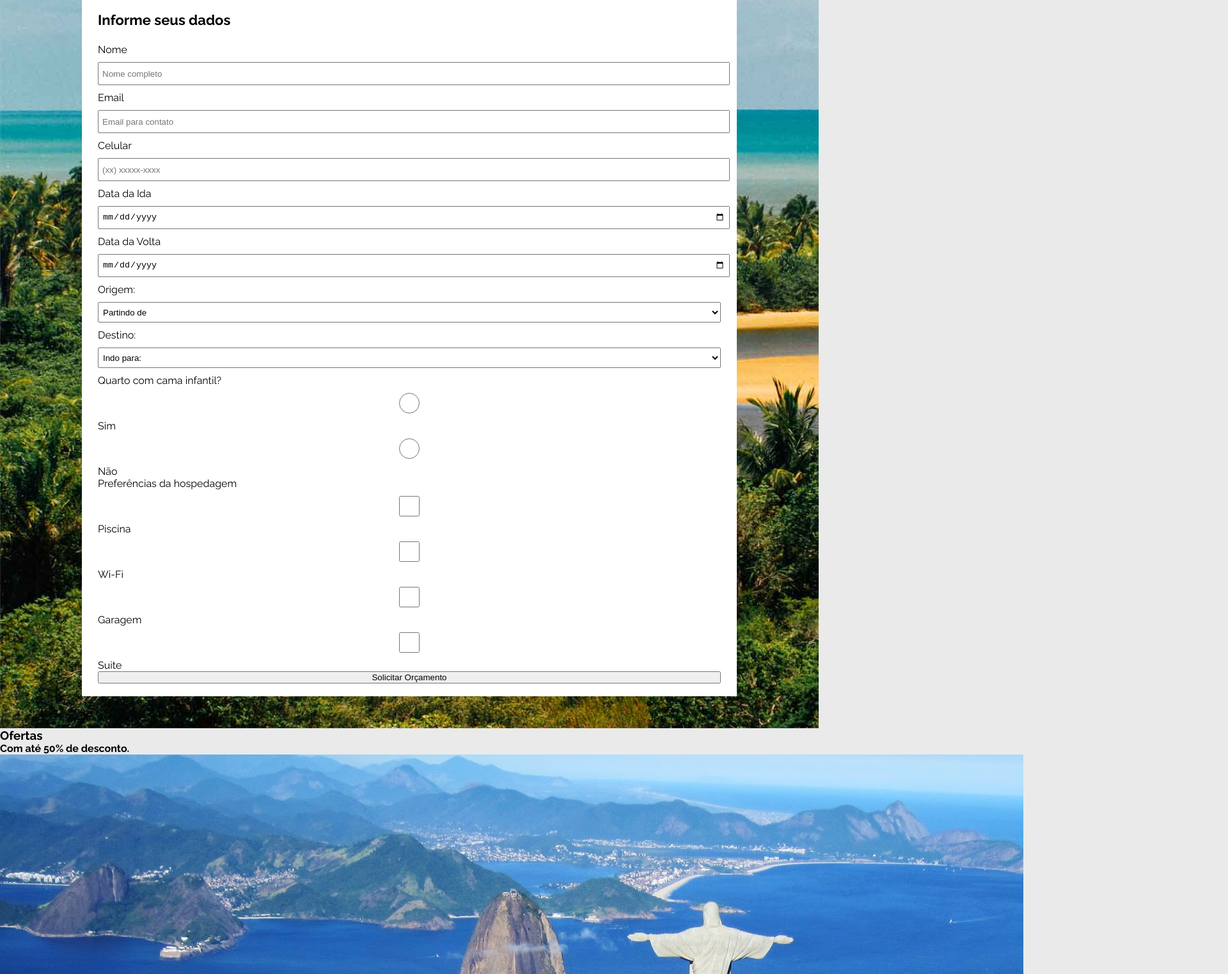
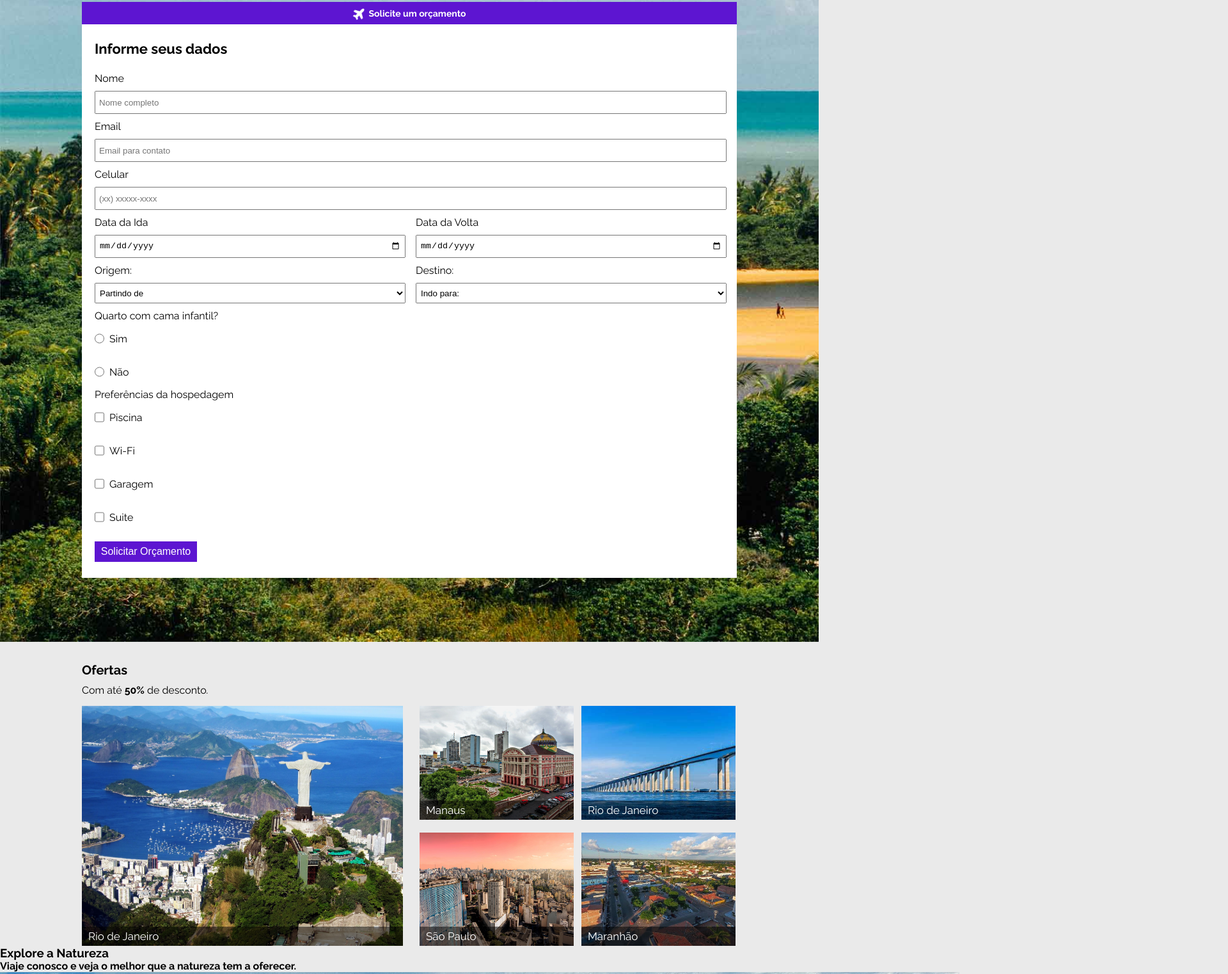
Before and after one commit to RogerioCarvalhaes/Projeto_DevMedia_AgenciaDeViagens, a plain HTML site: page index.html in a window 1280 px wide. Shown: the part 152-1674 px from the top of the page at 64% size, 1920 px wide, since content can reach past the window. Drawn offline with Linux system fonts and the light colour scheme; a web font is replaced by a local one.

Commit message:
atualização
continuação da estilização do css:

finalizado o formulário e seção de ofertas

```diff
--- a/CSS/estilo.css
+++ b/CSS/estilo.css
@@ -40,22 +40,19 @@ header {
     margin-left: 10px;
 }
 
-/* formulário */
+/* Semântica Main */
 main {
     width: 100%;
     height: auto;
-    background-image: url('../Imagens/bahia.jpg');
+    background-image: url(../Imagens/bahia.jpg);
     background-repeat: no-repeat;
     background-size: cover;
     padding: 50px 0;
-    align-items: center;
 }
-
-.container-formulario {
-    margin: 0 auto;
+.agrupamento-tit-form {
     width: 100%;
     height: auto;
-    background-color: #fff;
+    margin: 50px auto;
 }
 
 .titulo-formulario {
@@ -63,8 +60,8 @@ main {
     height: 35px;
     background-color: #5d15d1;
     display: flex;
+    justify-content: center;
     align-items: center;
-    justify-content: center;
 }
 
 .titulo-formulario img {
@@ -79,15 +76,20 @@ h1 {
     margin-left: 5px;
 }
 
-form {
-    padding: 30px 25px 20px;
-    display: flex;
-    flex-direction: column;
+.container-formulario {
+    max-width: 100%;
+    background-color: #fff;
+    padding: 25px 30px 25px 20px;
 }
 
 h2 {
     font-size: 22px;
     margin-bottom: 24px;
+}
+
+form {
+    display: flex;
+    flex-direction: column;
 }
 
 label {
@@ -107,3 +109,111 @@ input {
 select {
     padding: 0 3px;
 }
+
+.agrupamento-select {
+    max-width: 100%;
+    display: flex;
+    justify-content: space-between;
+    gap: 30px;
+}
+
+.selecao {
+    width: calc(50% - 10px);
+}
+
+.selecao select {
+    width: calc(105% - 10px);
+}
+
+.agrupamento-id {
+    display: flex;
+    align-items: center;
+
+    width: 120px;
+}
+
+.agrupamento-id input {
+    width: 15px;
+}
+
+.agrupamento-id label {
+    margin-left: 8px;
+}
+
+button {
+    width: 160px;
+    height: 32px;
+    background-color: #5d15d1;
+    color: #fff;
+    font-size: 16px;
+    border: none;
+    margin-top: 12px;
+    cursor: pointer;
+}
+
+/* seção um */
+.secao-um {
+    display: flex;
+    flex-direction: column;
+    width: 100%;
+    height: auto;
+    margin: 32px auto 0 auto;
+}
+
+.secao-um h3 {
+    font-size: 20px;
+    margin-bottom: 10px;
+}
+
+.secao-um p {
+    font-size: 16px;
+    margin-bottom: 15px;
+}
+
+.grupo-geral-imagens {
+    width: 100%;
+    height: 375px;
+    display: flex;
+    justify-content: space-between;
+}
+
+.imagem-destaque {
+    width: calc(50% - 10px);
+    height: 100%;
+    position: relative;
+}
+
+.grupo-imagens-menores {
+    width: calc(50% - 10px);
+    height: 100%;
+    display: flex;
+    flex-direction: column;
+    flex-wrap: wrap;
+    justify-content: space-between;
+}
+
+.grupo-imagens-menores figure {
+    width: calc(50% - 10px);
+    height: calc(50% - 10px);
+    margin: 0 6px;
+    position: relative;
+}
+
+.grupo-geral-imagens figure img {
+    width: 100%;
+    height: 100%;
+    object-fit: cover;
+
+}
+
+figcaption {
+    position: absolute;
+    left: 0;
+    bottom: 0;
+    width: 100%;
+    background-color: rgba(0,0,0,50%);
+    font-size: 17px;
+    color: #fff;
+    padding: 5px 10px;
+    box-sizing: border-box;
+}
--- a/index.html
+++ b/index.html
@@ -18,34 +18,39 @@
         </div>
     </header>
     <main>
-        <div class="tamanho-limite container-formulario">
+        <div class="tamanho-limite agrupamento-tit-form">
             <div class="titulo-formulario">
                 <img src="./Imagens/aviao.png" alt="ícone de avião">
                 <h1>Solicite um orçamento</h1>
             </div>
+            <div class="container-formulario">
+                <h2>Informe seus dados</h2>
                 <form method="post" action="https://www.devmedia.com.br/codigos/missao/front-end/agencia-de-viagens/">
-                <h2>Informe seus dados</h2>
-                <label>Nome</label>
-                <input type="text" name="nome" placeholder="Nome completo" required>
 
-                <label>Email</label>
-                <input type="email" name="email" placeholder="Email para contato" required>
+                    <label for="nome">Nome</label>
+                    <input id="nome" type="text" name="nome" placeholder="Nome completo" required>
 
-                <label>Celular</label>
-                <input type="tel" name="celular" placeholder="(xx) xxxxx-xxxx" required>
+                    <label for="email">Email</label>
+                    <input id="email" type="email" name="email" placeholder="Email para contato" required>
 
-                <div>
-                    <label>Data da Ida</label>
-                    <input type="date" name="partida" required>
+                    <label for="celular">Celular</label>
+                    <input id="celular" type="tel" name="celular" pattern="\([0-9]{2}\) [0-9]{5}-[0-9]{4}" placeholder="(xx) xxxxx-xxxx" required>
 
-                    <label>Data da Volta</label>
-                    <input type="date" name="chegada" required>
+                    <div class="agrupamento-select">
+                        <div class="selecao">
+                            <label for="ida">Data da Ida</label>
+                            <input type="date" id="ida" name="partida" required>
                         </div>
-                <div>
-                    <div>
-                        <label>Origem:</label>
-                        <select class="tamanho" name="origem" required>
-                            <option value="">Partindo de</option>
+                        <div class="selecao">
+                            <label for="volta">Data da Volta</label>
+                            <input type="date" id="volta" name="chegada" required>
+                        </div>
+                    </div>
+                    <div class="agrupamento-select">
+                        <div class="selecao">
+                            <label for="origem">Origem:</label>
+                            <select name="origem" id="origem" required>
+                                <option selected>Partindo de</option>
                                 <option value="AC">Acre</option>
                                 <option value="AL">Alagoas</option>
                                 <option value="AP">Amapá</option>
@@ -75,10 +80,10 @@
                                 <option value="TO">Tocantins</option>
                             </select>
                         </div>
-                    <div>
-                        <label>Destino:</label>
-                        <select class="tamanho" name="destino" required>
-                            <option value="">Indo para:</option>
+                        <div class="selecao">
+                            <label for="destino">Destino:</label>
+                            <select name="destino" id="destino" required>
+                                <option selected>Indo para:</option>
                                 <option value="AC">Acre</option>
                                 <option value="AL">Alagoas</option>
                                 <option value="AP">Amapá</option>
@@ -109,33 +114,37 @@
                             </select>
                         </div>
                     </div>
-                <div>
+
+                    <div class="agrupamento-check">
                         <label>Quarto com cama infantil?</label>
                         <div>
+                            <div class="agrupamento-id">
                                 <input type="radio" name="infantil" id="infantil-sim" value="sim">
                                 <label for="infantil-sim">Sim</label>
                             </div>
-                    <div>
+                            <div class="agrupamento-id">
                                 <input type="radio" name="infantil" id="infantil-nao" value="nao">
                                 <label for="infantil-nao">Não</label>
                             </div>
                         </div>
-                <div>
+                    </div>
+
+                    <div class="agrupamento-check">
                         <label>Preferências da hospedagem</label>
                         <div>
-                        <div>
+                            <div class="agrupamento-id">
                                 <input type="checkbox" id="chek-preferencias[]" name="preferencias" value="piscina">
                                 <label for="chek-preferencias">Piscina</label>
                             </div>
-                        <div>
+                            <div class="agrupamento-id">
                                 <input type="checkbox" id="chek-preferencias[]" name="preferencias" value="wifi">
                                 <label for="chek-preferencias">Wi-Fi</label>
                             </div>
-                        <div>
+                            <div class="agrupamento-id">
                                 <input type="checkbox" id="chek-preferencias[]" name="preferencias" value="garagem">
                                 <label for="chek-preferencias">Garagem</label>
                             </div>
-                        <div>
+                            <div class="agrupamento-id">
                                 <input type="checkbox" id="chek-preferencias[]" name="preferencias" value="suite">
                                 <label for="chek-preferencias">Suite</label>
                             </div>
@@ -144,43 +153,34 @@
                     <button type="submit">Solicitar Orçamento</button>
                 </form>
             </div>
+        </div>
     </main>
 <!--  área de ofertas -->
-    <section>
+    <section class="secao-um tamanho-limite">
         <h3>Ofertas</h3>
-        <h4>Com até <span>50%</span> de desconto.</h4>
-        <div>
-            <div>
-                <div>
+        <p>Com até <b>50%</b> de desconto.</p>
+        <div class="grupo-geral-imagens">
+            <figure class="imagem-destaque">
                 <img src="./Imagens/rio.jpg" alt="Rio de Janeiro">
-                </div>
-                <p>Rio de Janeiro</p>
-            </div>
-            <div>
-                <div>
-                    <div>
+                <figcaption>Rio de Janeiro</figcaption>
+            </figure>
+            <div class="grupo-imagens-menores">
+                <figure>
                     <img src="./Imagens/manaus.jpg" alt="Manaus">
-                    </div>
-                    <p>Manaus</p>
-                </div>
-                <div>
-                    <div>
+                    <figcaption>Manaus</figcaption>
+                </figure>
+                <figure>
                     <img src="./Imagens/saopaulo.jpg" alt="São Paulo">
-                    </div>
-                    <p>São Paulo</p>
-                </div>
-                <div>
-                    <div>
+                    <figcaption>São Paulo</figcaption>
+                </figure>
+                <figure>
                     <img src="./Imagens/niteroi.jpg" alt="Niterói">
-                    </div>
-                    <p>Rio de Janeiro</p>
-                </div>
-                <div>
-                    <div>
+                    <figcaption>Rio de Janeiro</figcaption>
+                </figure>
+                <figure>
                     <img src="./Imagens/maranhao.jpg" alt="Maranhão">
-                    </div>
-                    <p>Maranhão</p>
-                </div>
+                    <figcaption>Maranhão</figcaption>
+                </figure>
             </div>
         </div>
     </section>
```
Lines whose indentation alone changed are shown as unchanged.
